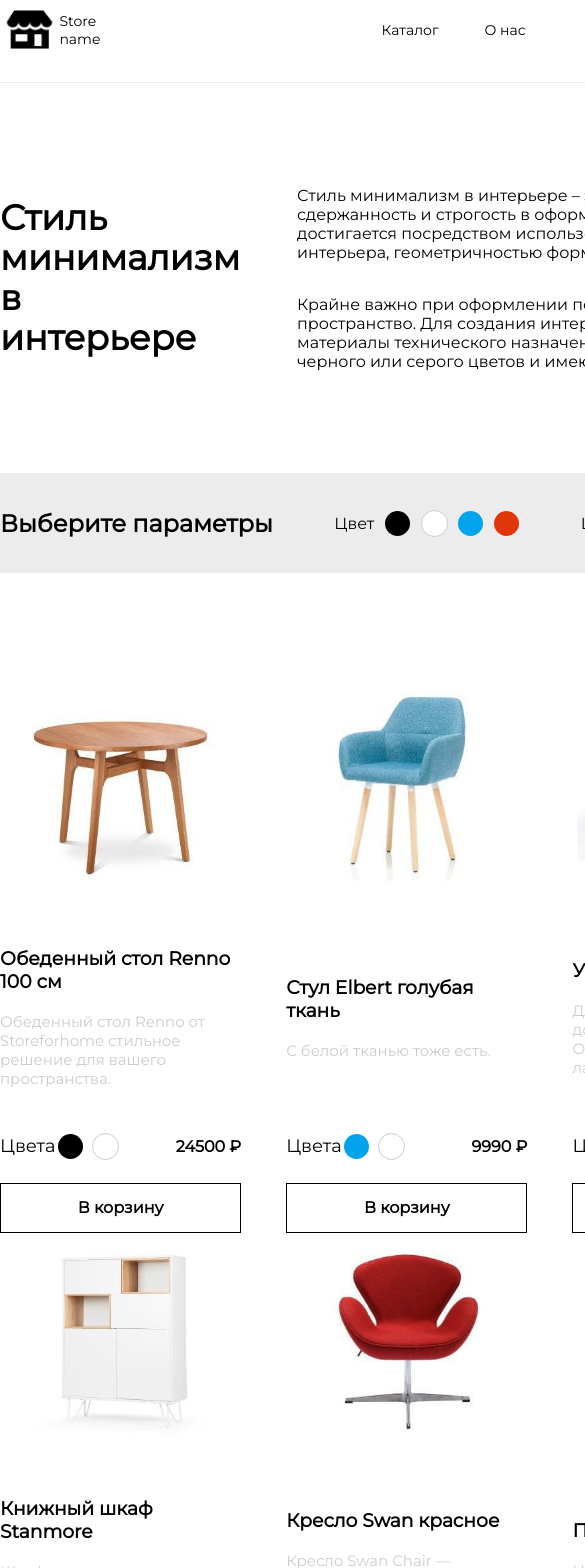
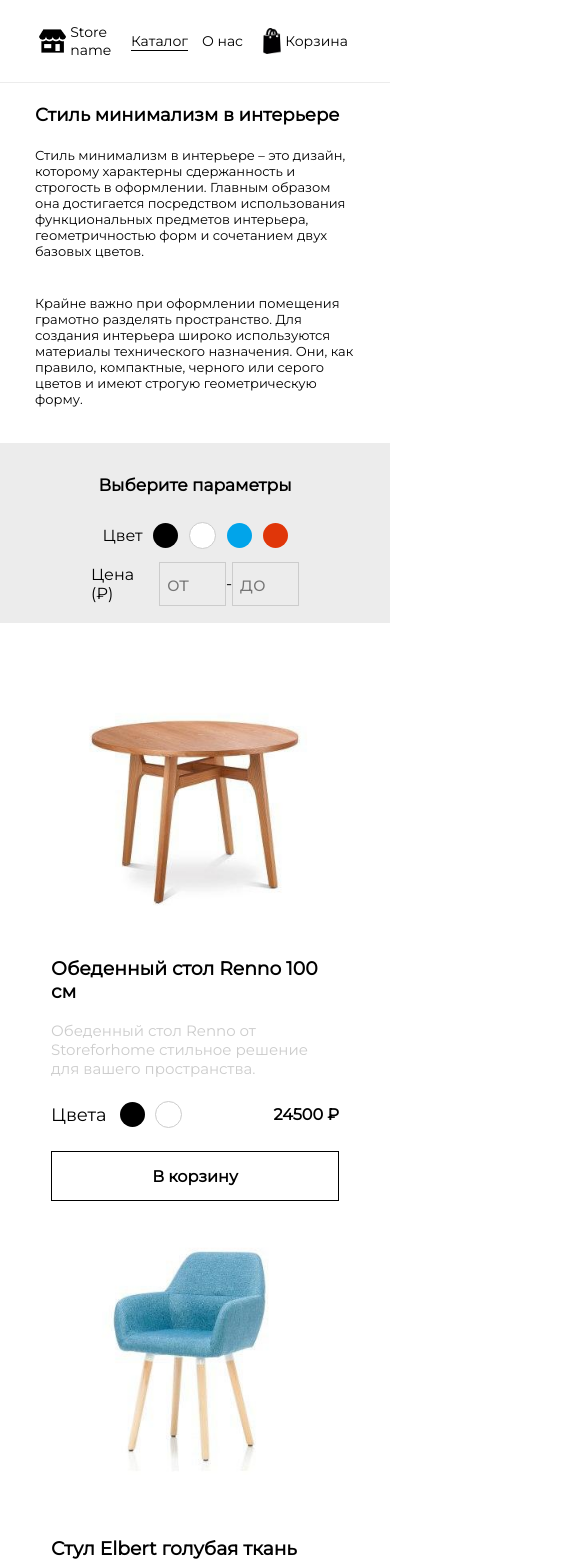
Before and after one commit to zero-threat/rus-robotics-vue, a Vue app: page / in a window 390 px wide. Shown: the top 1568 px of the page, 585 px wide, since content can reach past the window. Built offline with nearby package versions, Linux system fonts and the light colour scheme.

Commit message:
adaptive made

```diff
--- a/public/index.html
+++ b/public/index.html
@@ -9,7 +9,7 @@
     <script src="https://kit.fontawesome.com/9461947c6f.js" crossorigin="anonymous"></script>
     <title><%= htmlWebpackPlugin.options.title %></title>
   </head>
-  <body style="margin: 0 auto;">
+  <body>
     <div id="app"></div>
   </body>
 </html>
--- a/src/App.vue
+++ b/src/App.vue
@@ -18,98 +18,7 @@
 </script>
 
 <style lang="scss">
-  body {
-    height: 100%;
-    min-width:900px;
-  }
-
-  html {
-    position:relative;
-    min-height:100%;
-  }
-
   #app {
     font-family: 'Montserrat', sans-serif;
   }
-
-  .logo {
-    width: 15%;
-
-    a {
-      display: flex;
-      align-items: center;
-    }
-  }
-
-  button {
-    display: block;
-    height: 50px;
-    background: #ffffff;
-    border: solid 1px #000000;
-    outline: none;
-    cursor: pointer;
-    font: unset;
-    font-weight: 600;
-    width: 100%;
-
-    &:hover {
-      background: #000000;
-      color: #ffffff;
-    }
-  }
-
-  .button_margin {
-    margin-top: 23px
-  }
-
-  .content-wrapper {
-    max-width: 1056px;
-    margin: 0 auto;
-
-    &_stretch {
-      display: flex;
-      justify-content: space-between;
-      align-items: center;
-    }
-
-    &_vertical {
-      margin: 110px auto;
-    }
-  }
-
-  .content-box {
-    height: 390px;
-    display: flex;
-    justify-content: space-between;
-    align-items: center;
-
-    h1 {
-      text-align: start;
-      width: 24%;
-      font-size: 35px;
-      line-height: 40px;
-    }
-
-    h4 {
-      color: #ccc;
-      font-weight: 400;
-    }
-
-    &__spans {
-      width: 67%;
-      height: 185px;
-      display: flex;
-      flex-direction: column;
-      justify-content: space-between;
-    }
-
-    &__columns {
-      display: flex;
-      justify-content: space-between;
-    }
-
-    &__column {
-      max-width: 40%;
-    }
-  }
 </style>
--- a/src/components/Cart/cart-module.scss
+++ b/src/components/Cart/cart-module.scss
@@ -41,6 +41,7 @@
     box-sizing: border-box;
     border: 1px solid #e5e5e5;
     padding: 30px;
+    flex-basis: 28%;
 
     span {
         width: 100%;
@@ -54,6 +55,7 @@
 
     form {
         text-align: center;
+        width: 100%;
     }
 
     input {
@@ -63,6 +65,7 @@
         padding: 10px 20px;
         font-size: 15px;
         font-family: 'Montserrat', sans-serif;
+        width: 100%;
 
         &:first-of-type {
             margin-bottom: 5px;
@@ -100,3 +103,55 @@
         transform: rotate(-45deg);
     }
 }
+
+@media screen and (min-width: 768px) and (max-width: 1200px) {
+    .product-list {
+        width: 65%;
+    }
+
+    .order-checkout {
+        width: 30%;
+    }
+
+    .warn {
+        left: 20%;
+    }
+}
+
+@media screen and (min-width: 320px) and (max-width: 767px) {
+    .cart {
+        flex-direction: column;
+        align-items: center;
+    }
+
+    .product-list {
+        width: 100%;
+    }
+
+    .order-checkout {
+        width: 80%;
+    }
+
+    .warn {
+        left: 20%;
+    }
+}
+
+@media screen and (min-width: 320px) and (max-width: 425px) {
+
+    .product-list, .order-checkout {
+
+        span {
+            font-size: 12px;
+        }
+
+        img {
+            max-width: 40%;
+            max-height: 70%;
+        }
+
+        h3 {
+            font-size: 17px;
+        }
+    }
+}
--- a/src/components/Catalog/catalog-module.scss
+++ b/src/components/Catalog/catalog-module.scss
@@ -5,6 +5,7 @@
 .products-grid {
     display: flex;
     flex-wrap: wrap;
+    justify-content: space-between;
 
     h4 {
         margin: 0;
@@ -15,25 +16,19 @@
     max-width: 26.8%;
     height: 550px;
     display: flex;
+    flex-basis: 100%;
     flex-direction: column;
     justify-content: space-between;
     position: relative;
 
     &_horizontal {
         flex-direction: row;
-        max-width: unset;
+        max-width: 100%;
         height: 255px;
         border-top: 1px solid #e5e5e5;
 
         &:last-child {
             border-bottom: 1px solid #e5e5e5;
-        }
-    }
-
-    &_margin {
-
-        &:nth-child(3n +2) {
-            margin: 0 5%;
         }
     }
 
@@ -118,3 +113,217 @@
 #circle-red {
     background-color: #e03609;
 }
+
+@media screen and (min-width: 768px) and (max-width: 1200px) {
+    .product {
+        max-width: 40%;
+        justify-content: space-around;
+
+        &_horizontal {
+            max-width: unset;
+        }
+    }
+
+    .catalog {
+        padding: 0;
+    }
+}
+
+@media screen and (min-width: 425px) and (max-width: 767px) {
+    .product {
+        max-width: 90%;
+        justify-content: space-around;
+
+        &_horizontal {
+            max-width: unset;
+        }
+    }
+
+    .products-grid {
+        justify-content: center;
+    }
+}
+
+@media screen and (min-width: 320px) and (max-width: 424px) {
+    .product {
+        max-width: 90%;
+        justify-content: space-around;
+    }
+
+    .products-grid {
+        justify-content: center;
+    }
+}
+
+body {
+    height: 100%;
+    min-width: 300px;
+    margin: 0 auto;
+  }
+
+  html {
+    position: relative;
+    min-height: 100%;
+  }
+
+  .logo {
+    width: 15%;
+
+    a {
+      display: flex;
+      align-items: center;
+    }
+  }
+
+  button {
+    display: block;
+    height: 50px;
+    background: #ffffff;
+    border: solid 1px #000000;
+    outline: none;
+    cursor: pointer;
+    font: unset;
+    font-weight: 600;
+    width: 100%;
+
+    &:hover {
+      background: #000000;
+      color: #ffffff;
+    }
+  }
+
+  .button_margin {
+    margin-top: 23px
+  }
+
+  .content-wrapper {
+    max-width: 1056px;
+    margin: 0 auto;
+
+    &_stretch {
+      display: flex;
+      justify-content: space-between;
+      align-items: center;
+    }
+
+    &_vertical {
+      margin: 110px auto;
+    }
+  }
+
+  .content-box {
+    height: 390px;
+    display: flex;
+    justify-content: space-between;
+    align-items: center;
+
+    h1 {
+      text-align: start;
+      width: 24%;
+      font-size: 35px;
+      line-height: 40px;
+    }
+
+    h4 {
+      color: #ccc;
+      font-weight: 400;
+    }
+
+    &__spans {
+      width: 67%;
+      height: 185px;
+      display: flex;
+      flex-direction: column;
+      justify-content: space-between;
+    }
+
+    &__columns {
+      display: flex;
+      justify-content: space-between;
+    }
+
+    &__column {
+      max-width: 40%;
+    }
+  }
+
+  @media screen and (min-width: 768px) and (max-width: 1200px) {
+    .content-wrapper {
+      max-width: 768px;
+    }
+
+    .content-box {
+      font-size: 14px;
+
+      h1 {
+        width: 24%;
+        font-size: 30px;
+      }
+    }
+  }
+
+  @media screen and (min-width: 425px) and (max-width: 767px) {
+    .content-wrapper {
+      max-width: 425px;
+
+      &_vertical {
+        margin: 40px auto;
+      }
+    }
+
+    .content-box {
+      font-size: 13px;
+      flex-direction: column;
+      height: 360px;
+      justify-content: flex-start;
+
+      h1 {
+        width: 100%;
+        font-size: 18px;
+        text-align: unset;
+      }
+
+      &__spans {
+        width: 100%;
+        height: 300px;
+        flex-direction: row;
+        justify-content: space-between;
+        flex-wrap: wrap;
+      }
+    }
+  }
+
+  @media screen and (min-width: 320px) and (max-width: 424px) {
+    .content-wrapper {
+      max-width: 320px;
+
+      &_stretch {
+        justify-content: flex-start;
+      }
+
+      &_vertical {
+        margin: 40px auto;
+      }
+    }
+
+    .content-box {
+      font-size: 13px;
+      flex-direction: column;
+      height: 360px;
+      justify-content: flex-start;
+
+      h1 {
+        width: 100%;
+        font-size: 18px;
+        text-align: unset;
+      }
+
+      &__spans {
+        width: 100%;
+        height: 300px;
+        flex-direction: row;
+        justify-content: space-between;
+        flex-wrap: wrap;
+      }
+    }
+  }
--- a/src/components/Footer/footer-module.scss
+++ b/src/components/Footer/footer-module.scss
@@ -27,3 +27,41 @@
         width: 12%;
     }
 }
+
+@media screen and (min-width: 768px) and (max-width: 1200px) {
+    .footer {
+
+        &__icons {
+            width: 14%;
+        }
+    }
+}
+
+@media screen and (min-width: 425px) and (max-width: 767px) {
+    .footer {
+        display: flex;
+
+        &__icons {
+            width: 25%;
+        }
+
+        .logo {
+            width: 20%;
+        }
+    }
+}
+
+@media screen and (min-width: 320px) and (max-width: 424px) {
+    .footer {
+        display: flex;
+
+        &__icons {
+            margin-left: 45%;
+            width: 35%;
+        }
+
+        .logo {
+            width: 30%;
+        }
+    }
+}
--- a/src/components/Header/Header.vue
+++ b/src/components/Header/Header.vue
@@ -8,13 +8,19 @@
                 </router-link>
             </div>
             <nav class="header__nav">
-                <router-link to="/">Каталог</router-link>
-                <router-link to="/about">О нас</router-link>
+                <router-link
+                    to="/"
+                    :class="this.$route.path == '/' ? 'underline' : null"
+                >Каталог</router-link>
+                <router-link
+                    to="/about"
+                    :class="this.$route.path == '/about' ? 'underline' : null"
+                >О нас</router-link>
             </nav>
             <div class="header-cart">
                 <router-link to="/cart">
                     <img src="../../assets/cart.png" alt="Корзина">
-                    <span>Корзина</span>
+                    <span :class="this.$route.path == '/cart' ? 'underline' : null">Корзина</span>
                 </router-link>
                 <div class="header-cart__counter" v-if="getCartItemsCount > 0">
                     {{ getCartItemsCount }}
--- a/src/components/Header/header-module.scss
+++ b/src/components/Header/header-module.scss
@@ -44,3 +44,71 @@
         }
     }
 }
+
+.underline {
+    border-bottom: solid 1px black;
+}
+
+@media screen and (min-width: 768px) and (max-width: 1200px) {
+    .header {
+        display: flex;
+
+        &-cart {
+            width: 17%;
+
+            img {
+                width: 35%;
+            }
+
+            &__counter {
+                width: 18%;
+                height: 22px;
+            }
+        }
+    }
+}
+
+@media screen and (min-width: 425px) and (max-width: 767px) {
+    .header {
+        display: flex;
+
+        &-cart {
+            width: 30%;
+
+            img {
+                width: 28%;
+            }
+        }
+
+        &__nav {
+            width: 30%;
+        }
+    }
+
+    .logo {
+        width: 20%;
+    }
+}
+
+@media screen and (min-width: 320px) and (max-width: 424px) {
+    .logo {
+        width: 25%;
+        margin-right: 5%;
+    }
+
+    .header {
+        display: flex;
+
+        &__nav {
+            width: 35%;
+            margin-right: 5%;
+        }
+
+        &-cart__counter {
+            position: absolute;
+            top: 52px;
+            right: 15%;
+            width: 8%;
+        }
+    }
+}
--- a/src/components/Product/Product.vue
+++ b/src/components/Product/Product.vue
@@ -1,5 +1,5 @@
 <template>
-    <div class="product product_margin">
+    <div class="product">
         <img :src="require(`../../assets/products/${product.img}`)">
         <div class="product__description">
             <h3>{{ product.title }}</h3>
--- a/src/components/ProductFilter/product-filter.module.scss
+++ b/src/components/ProductFilter/product-filter.module.scss
@@ -43,3 +43,23 @@
         justify-content: space-between;
     }
 }
+
+@media screen and (min-width: 320px) and (max-width: 767px) {
+    .catalog-filter {
+        height: 180px;
+
+        &__body {
+            width: unset;
+            height: 145px;
+            flex-direction: column;
+
+            h2 {
+                font-size: 17px;
+            }
+        }
+
+        &__price-choose {
+            width: 65%;
+        }
+    }
+}
```
Also changed, not shown: src/components/About/Readme.md (added).
